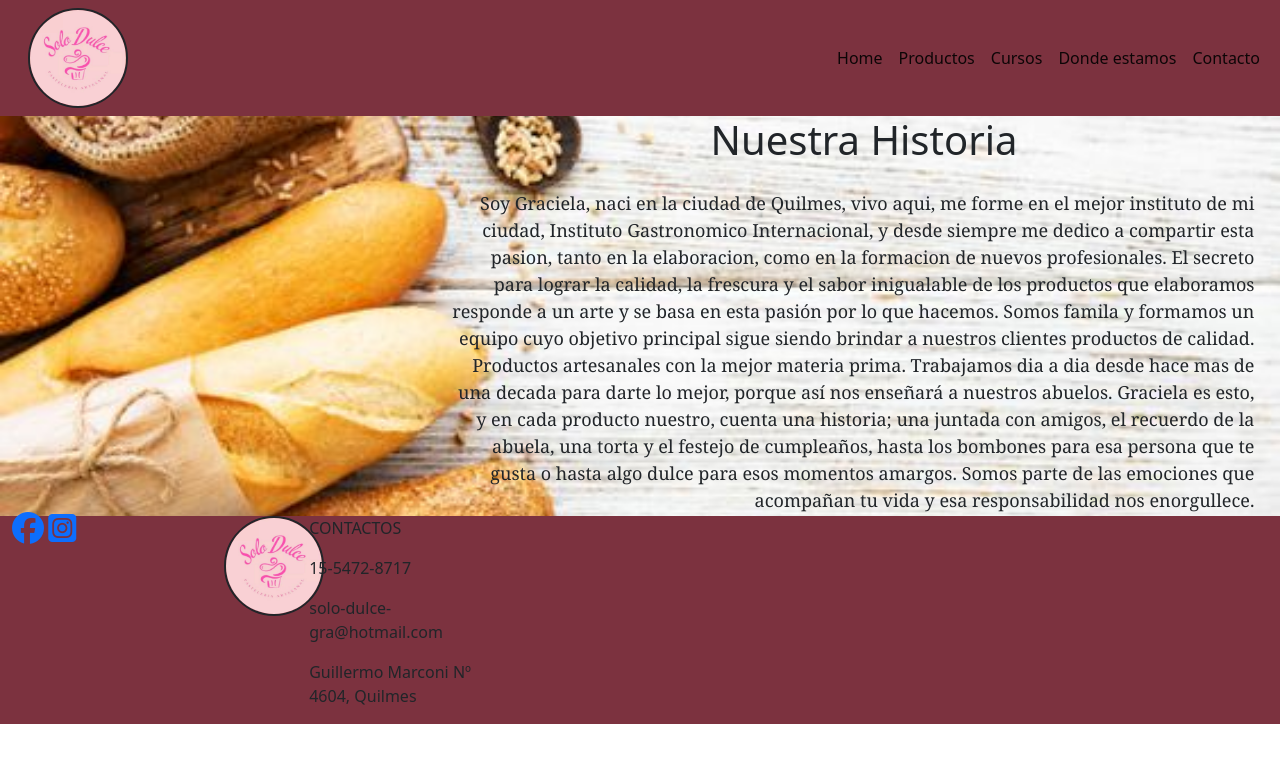
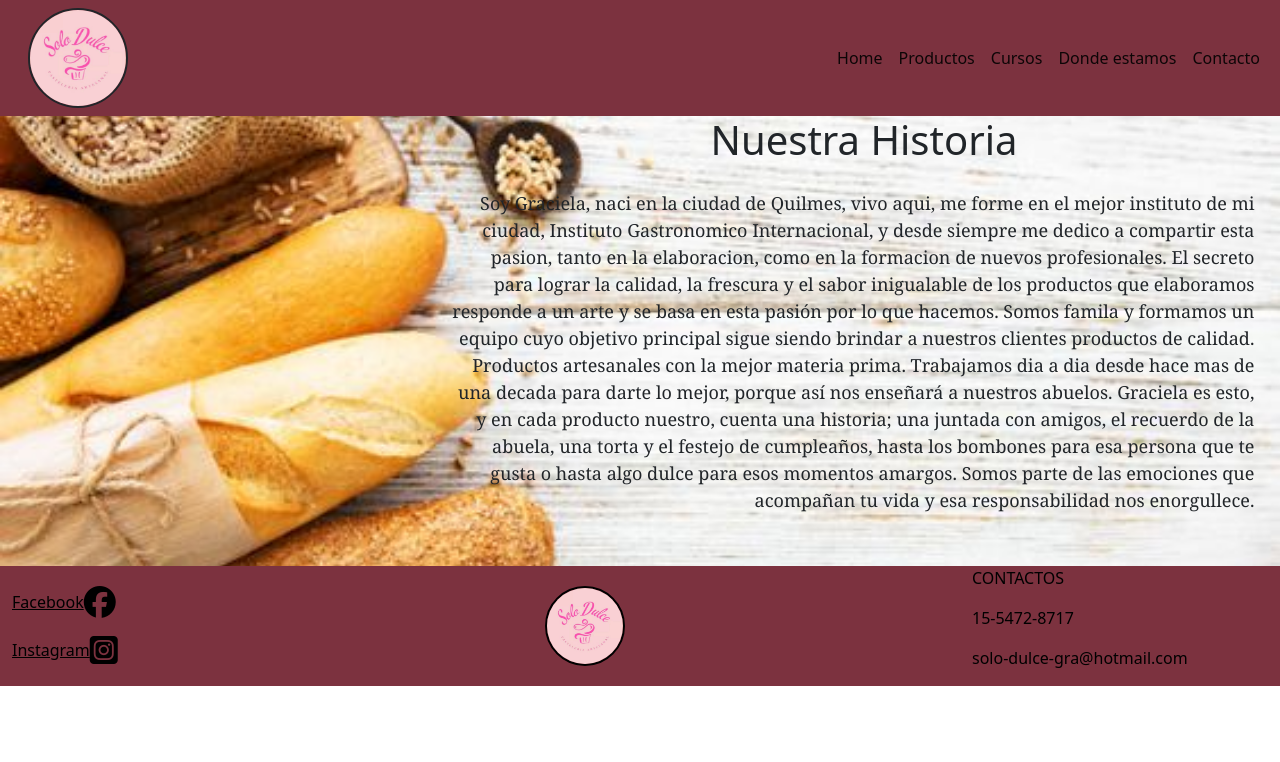
Before and after one commit to YaninaTranchida/Bootstrap, a plain HTML site: page index.html in a window 1280 px wide. Drawn offline with nearby package versions, Linux system fonts and the light colour scheme.

Commit message:
forma final al footer

```diff
--- a/index.html
+++ b/index.html
@@ -68,17 +68,24 @@
 
     <footer class="container-fluid pie">
       <div class="row">
-        <div class="col-lg-5 pie-redes">
-          <a href="https://www.facebook.com/dolce.gra.3" target="_blank"><i class="fa-brands fa-facebook fa-2xl"></i></a>
-          <a href="https://www.instagram.com/solodulcegra" target="_blank"><i class="fa-brands fa-instagram-square fa-2xl"></i></a>
+
+          <div class="col-lg-5 my-auto justify-content-between pie-redes">
+            <a href="https://www.facebook.com/dolce.gra.3" target="_blank">Facebook<i class="fa-brands fa-facebook fa-2xl"></i></a>
+            <br>
+
+            <br>
+            <a href="https://www.instagram.com/solodulcegra" target="_blank">Instagram<i class="fa-brands fa-instagram-square fa-2xl"></i></a>
           </div>
-          <div class="col-lg-2"><img src="./imagenes/logo1.jpg" alt="logo dulce Gra" class="pie-logo"></div>
-          <div class="col-lg-5 pie-contacto">
-          <p>CONTACTOS</p>
-          <p>15-5472-8717</p>
-          <p>solo-dulce-gra@hotmail.com</p>
-          <p>Guillermo Marconi Nº 4604, Quilmes</p>
-        </div>
+
+          <div class="col-lg-4 my-auto align-items-center">
+            <img src="./imagenes/logo1.jpg" alt="logo dulce Gra" class="pie-logo">
+          </div>
+
+          <div class="col-lg-3 align-items-center pie-contacto">
+            <p>CONTACTOS</p>
+            <p>15-5472-8717</p>
+            <p>solo-dulce-gra@hotmail.com</p>
+          </div>
       </div>
 
     </footer>
--- a/style.css
+++ b/style.css
@@ -26,7 +26,7 @@ li :hover{
 
 main{
     background-image: url(./imagenes/BG1.jpg);
-    height: 400px;
+    height: 450px;
     background-repeat: no-repeat;
     background-position: center;
     background-size: cover;
@@ -52,14 +52,23 @@ h1{
     /* FOOTER-PIE*/
 
 .pie{
-    display: flex;
+
     background: rgb(124, 50, 63);
+    color: black;
 
 }
 
 .pie-logo{
-    height: 100px;
-    width: 100px;
+    height: 80px;
+    width: 80px;
     border-radius: 100%;
     border: solid 2px;
 }
+
+.pie-redes a{
+    color: black;
+}
+
+.pie-contacto{
+    font-weight: 500;
+}
```
Also changed, not shown: pestañas/productos.html (+1 -1 lines).
